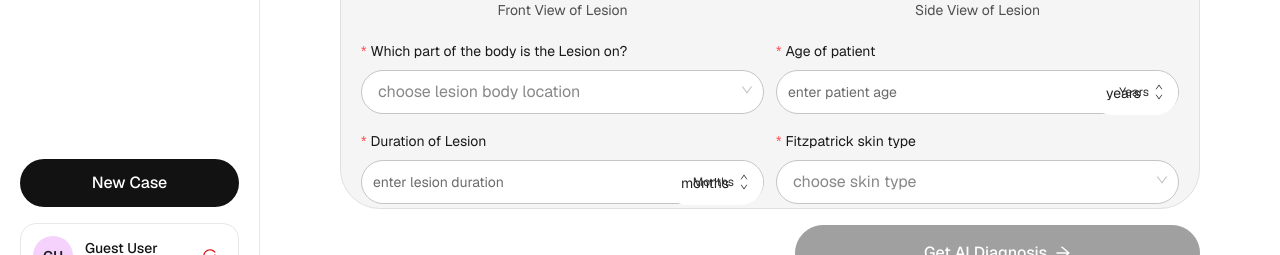
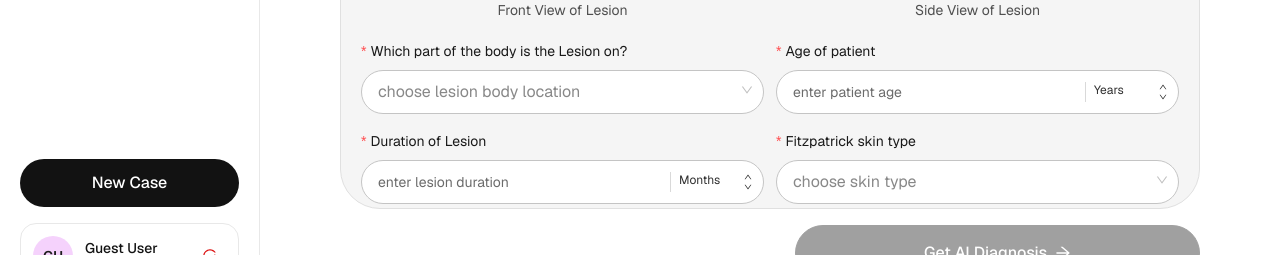
Before and after one commit to Oreoluwaibk/tandermis, a Next.js app: page /dashboard in a window 1280 px wide. Shown: the part 479-734 px from the top of the page. Built offline with nearby package versions, Linux system fonts and the light colour scheme.

Commit message:
update and adjust to new screen

```diff
--- a/app/globals.css
+++ b/app/globals.css
@@ -64,15 +64,40 @@ body {
     margin-top: 1px;
 }
 
-.ant-upload {
-    width: 100% !important;
+.input-picker-unit.ant-select {
+    width: auto !important;
+    min-width: 88px;
 }
 
-.width-per-screen {
-    width: 500px;
+.input-picker-unit .ant-select-selector {
+    border: none !important;
+    background: transparent !important;
+    box-shadow: none !important;
+    height: 40px !important;
+    min-height: 40px !important;
+    padding-inline: 4px 22px !important;
 }
 
-.dashboard-form .ant-select-selector {
+.input-picker-unit .ant-select-selection-item {
+    text-transform: capitalize;
+    font-size: 12px;
+    color: #2f2f2f;
+    padding-inline-end: 0 !important;
+    line-height: 40px !important;
+}
+
+.input-picker-number.ant-input-number {
+    width: 100% !important;
+    flex: 1;
+    min-width: 0;
+}
+
+.input-picker-number .ant-input-number-input {
+    height: 40px !important;
+    padding-inline: 16px !important;
+}
+
+.dashboard-form .dashboard-field-input.ant-select .ant-select-selector {
     background-color: #ffffff !important;
     border-color: #C4C4C4 !important;
     min-height: 40px !important;
@@ -81,16 +106,12 @@ body {
 }
 
 @media (min-width: 768px) {
-    .dashboard-form .ant-select-selector {
+    .dashboard-form .dashboard-field-input.ant-select .ant-select-selector {
         min-height: 44px !important;
     }
 }
 
-.dashboard-form .ant-select .ant-select-selector {
-    border-radius: 40px !important;
-}
-
-.dashboard-form .ant-select-single .ant-select-selector {
+.dashboard-form .dashboard-field-input.ant-select .ant-select-selector {
     border-radius: 40px !important;
     padding-inline: 16px !important;
 }
@@ -130,6 +151,14 @@ body {
     border-radius: 40px !important;
 }
 
+.ant-upload {
+    width: 100% !important;
+}
+
+.width-per-screen {
+    width: 500px;
+}
+
 @media (max-width:768px) {
     .linear-background::before {
         background: linear-gradient(to right, #F7CFFD 20%, #EEE8FA, #B2FEED);
--- a/component/InputPicker.tsx
+++ b/component/InputPicker.tsx
@@ -1,6 +1,6 @@
-import { DownOutlined, UpOutlined } from '@ant-design/icons'
-import { Input, InputNumber, Select } from 'antd'
-import React from 'react'
+import { DownOutlined, UpOutlined } from "@ant-design/icons";
+import { Input, InputNumber, Select } from "antd";
+import React from "react";
 
 interface props {
   number?: boolean;
@@ -11,6 +11,14 @@ interface props {
   placeHolder: string;
   className?: string;
 }
+
+const unitChevrons = (
+  <span className="flex flex-col items-center gap-0.5 leading-none text-[#2F2F2F]">
+    <UpOutlined className="text-[8px]!" />
+    <DownOutlined className="text-[8px]!" />
+  </span>
+);
+
 const InputPicker = ({
   number,
   value,
@@ -21,14 +29,15 @@ const InputPicker = ({
   className = "",
 }: props) => {
   return (
-    <div className={`h-11 rounded-[40px] w-full border border-[#C4C4C4] flex items-center justify-between bg-white ${className}`}>
-        {!number && <Input />}
+    <div
+      className={`input-picker flex h-11 w-full items-center rounded-[40px] border border-[#C4C4C4] bg-white ${className}`}
+    >
+      {!number && <Input className="flex-1" />}
       {number && (
         <InputNumber
           style={{
             border: "none",
             outline: "none",
-                    width: "75%",
             backgroundColor: "transparent",
             boxShadow: "none",
           }}
@@ -37,23 +46,18 @@ const InputPicker = ({
           value={value}
           onChange={setValue}
           min={0}
-                className="dashboard-number-input"
+          className="input-picker-number flex-1!"
         />
       )}
+
+      <span className="mx-1 h-5 w-px shrink-0 bg-[#D9D9D9]" aria-hidden />
+
       <Select
-            suffixIcon={
-                <span className='flex items-center gap-1.5 pr-1 text-[#2F2F2F] text-xs capitalize'>
-                    {selectValue}
-                    <span className='flex flex-col items-center gap-0.5 leading-none'>
-                        <UpOutlined className='text-[8px]!' />
-                        <DownOutlined className='text-[8px]!' />
-                    </span>
-                </span>
-            }
+        suffixIcon={unitChevrons}
         variant="borderless"
-            style={{ width: "auto", minWidth: "88px" }}
         value={selectValue}
-            className='selector-pri'
+        className="input-picker-unit shrink-0"
+        popupMatchSelectWidth={false}
         onChange={setSelectValue}
       >
         <Select.Option value="days">days</Select.Option>
@@ -62,7 +66,7 @@ const InputPicker = ({
         <Select.Option value="years">years</Select.Option>
       </Select>
     </div>
-  )
-}
+  );
+};
 
-export default InputPicker
+export default InputPicker;
--- a/component/dashboard/DataCollectionForm.tsx
+++ b/component/dashboard/DataCollectionForm.tsx
@@ -52,7 +52,7 @@ const DataCollectionForm = ({
       </div>
 
       <div className="flex min-h-0 flex-1 flex-col">
-        <div className="flex min-h-0 flex-1 flex-col overflow-hidden rounded-[24px] border border-[#E0E0E0] bg-[#F5F5F5] md:rounded-[40px]">
+        <div className="flex min-h-0 flex-1 flex-col overflow-hidden rounded-3xl border border-[#E0E0E0] bg-[#F5F5F5] md:rounded-[40px]">
           <div className="shrink-0 px-3 pt-3 md:px-5 md:pt-4">
             <p className="text-sm font-medium text-[#121212] md:text-lg">
               Patient Personal Data
@@ -198,7 +198,7 @@ const DataCollectionForm = ({
               <Form.Item
                 label={
                   <span className="inline-flex items-center gap-1.5">
-                    Does it have Erythematous
+                    Does it have Erythema
                     <Tooltip title="Redness due to capillary dilation">
                       <QuestionCircleOutlined className="cursor-help text-[#888888]" />
                     </Tooltip>
```
Lines whose indentation alone changed are shown as unchanged.
